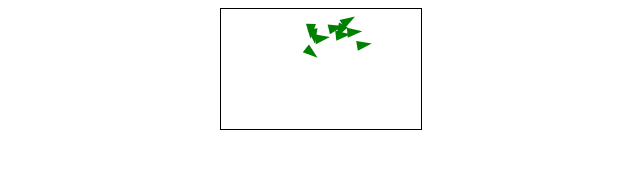
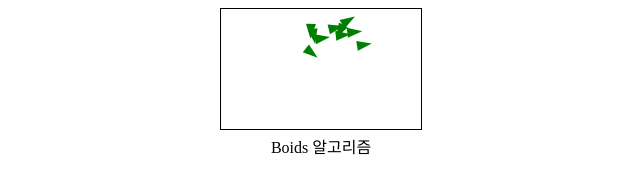
Before and after one commit to kcal2845/boids_flocking, a plain HTML site: page boids_banner.html in a window 1280 px wide. Shown: the whole page, without its empty margins (319-959 px from the left). Drawn offline with Linux system fonts and the light colour scheme.

Commit message:
Update boids_banner.html

```diff
--- a/boids_banner.html
+++ b/boids_banner.html
@@ -1,6 +1,8 @@
 <!DOCTYPE HTML>
 <div style="width:100%;height:100%;text-align: center;">
   <canvas id="world" style="border:1px solid black"></canvas>
+  <br>
+  <a herf="https://github.com/kcal2845/boids_flocking">Boids 알고리즘</a>
 </div>
 <script>
   //상수
```
